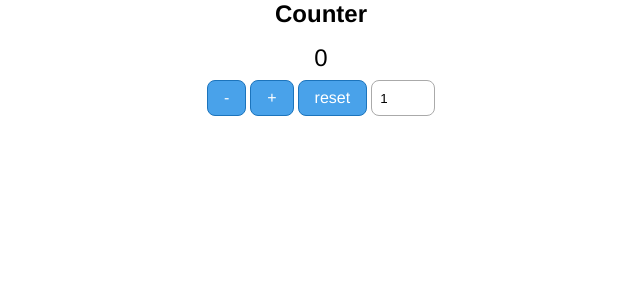
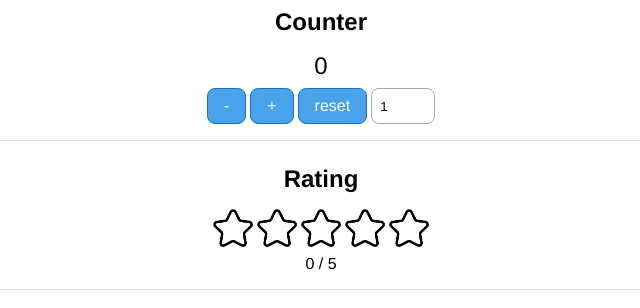
Before and after one commit to br4adam/react-components, a React (Vite) app: page / in a window 1280 px wide. Shown: the top 308 px of the page, without its empty margins (319-959 px from the left). Built offline with nearby package versions, Linux system fonts and the light colour scheme.

Commit message:
add star rating component

```diff
--- a/src/App.jsx
+++ b/src/App.jsx
@@ -1,9 +1,11 @@
 import Counter from "./components/Counter"
+import Rating from "./components/Rating"
 
 const App = () => {
   return (
     <div className="App">
       <Counter />
+      <Rating />
     </div>
   )
 }
--- /dev/null
+++ b/src/components/Rating.css
@@ -0,0 +1,8 @@
+section div {
+  display: flex;
+}
+
+img {
+  width: 2.5rem;
+  cursor: pointer;
+}
--- /dev/null
+++ b/src/components/Rating.jsx
@@ -0,0 +1,30 @@
+import "./Rating.css"
+import star from "../assets/star_empty.png"
+import starfill from "../assets/star_fill.png"
+import { useState } from "react"
+
+const stars = [ 1, 2, 3, 4, 5 ]
+
+const Star = ({ filled, onClick }) => {
+  return (
+    <img src={filled ? starfill : star} onClick={onClick} />
+  )
+}
+
+const Rating = () => {
+  const [rating, setRating] = useState(0)
+
+  return (
+    <section>
+      <h1>Rating</h1>
+      <div>
+        { stars.map((star, i) =>
+          <Star key={i} filled={i < rating} onClick={() => setRating(i + 1)} />)
+        }
+      </div>
+      { `${rating} / ${stars.length}` }
+    </section>
+  )
+}
+
+export default Rating
--- a/src/index.css
+++ b/src/index.css
@@ -6,6 +6,19 @@
 
 body {
   font-family: Helvetica, Arial, sans-serif;
+}
+
+.App {
+  display: flex;
+  flex-direction: column;
+  align-items: center;
+  gap: 1rem;
+}
+
+section {
+  padding-bottom: 1rem;
+  border-bottom: 1px solid #dddddd;
+  width: 80%;
 }
 
 button {
@@ -23,7 +36,7 @@ button:hover {
 }
 
 h1 {
-  margin-bottom: 0.5rem;
+  margin: 0.5rem 0;
 }
 
 input {
```
Also changed, not shown: src/assets/star_empty.png (added), src/assets/star_fill.png (added).
